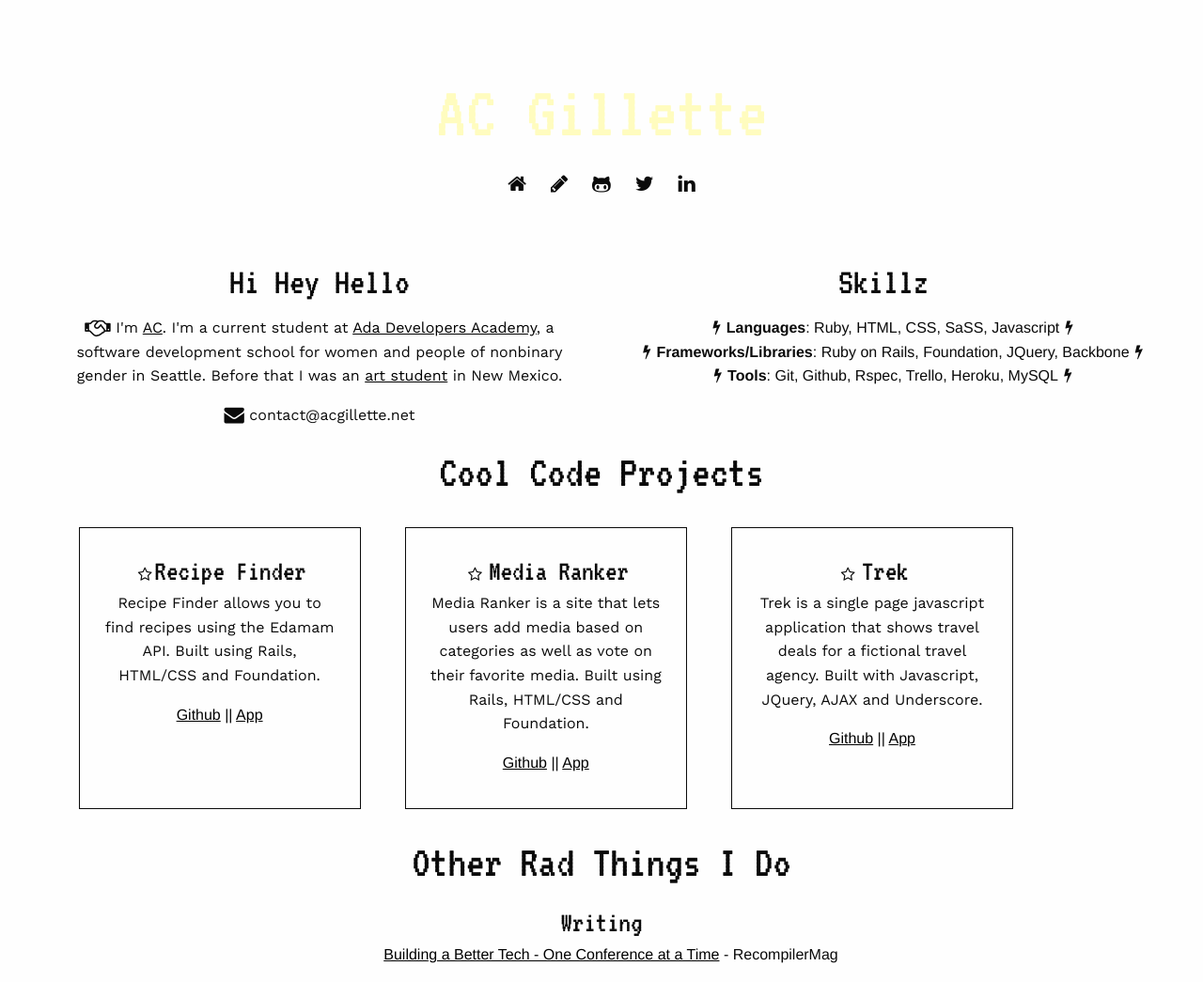
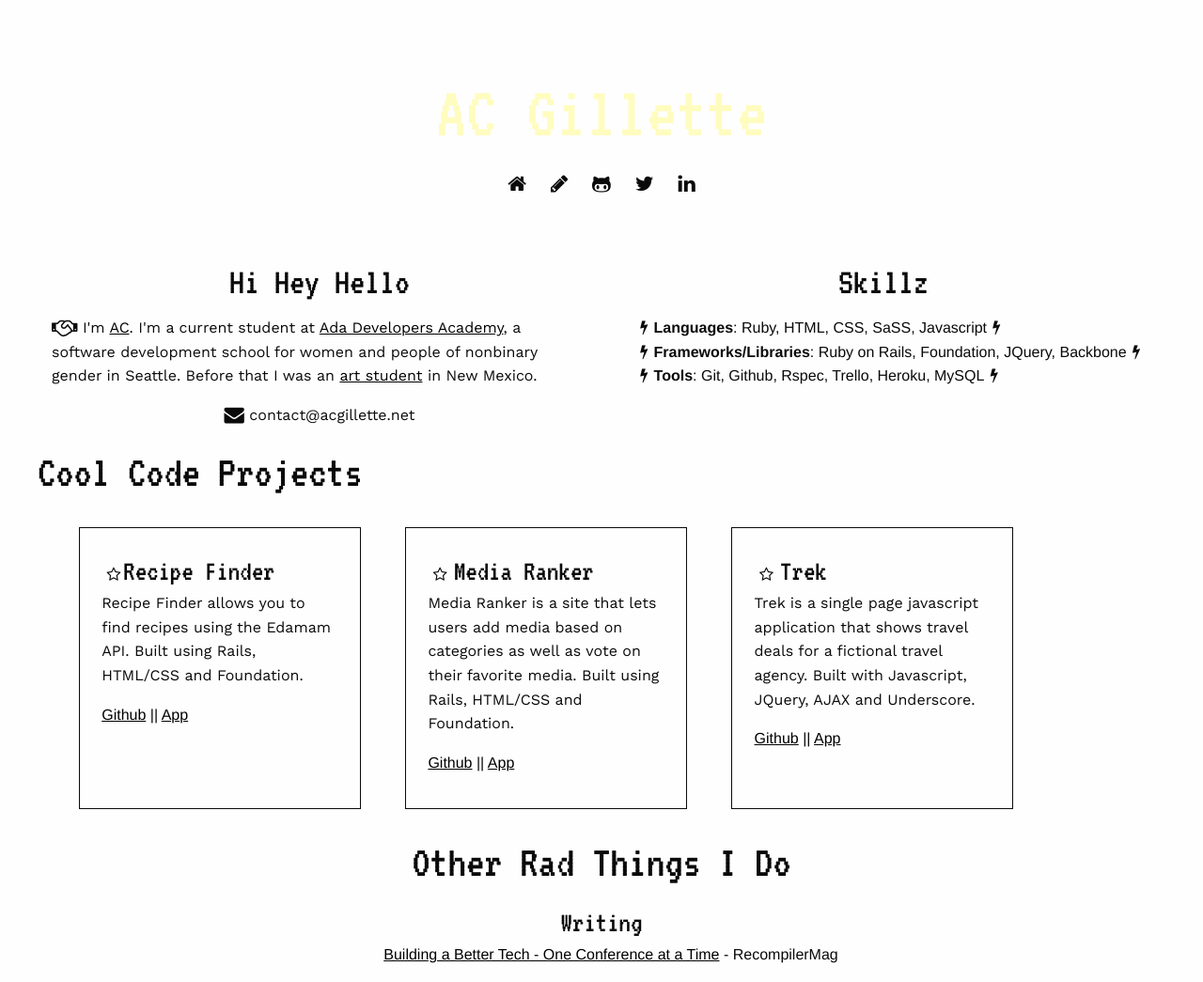
Before and after one commit to acgillette/acgillette.github.io, a Jekyll site: the page built from index.html, in a window 1280 px wide. Shown: the whole page at 94% size. Built offline with Jekyll 4.4.1, drawn with Linux system fonts in a browser that asks for light colours; nearby versions of some CDN libraries.

Commit message:
Fixed some styling that was bugging me

```diff
--- a/assets/css/main.css
+++ b/assets/css/main.css
@@ -36,7 +36,6 @@ h3 {
 
 
 p {
-  text-align:center;
   font-family: 'Work Sans', sans-serif;
 
 }
@@ -49,30 +48,27 @@ ul {
 
 
 
-
-.intro {
+#contact {
   text-align:center;
 }
 
-
-.skills {
-  text-align:center;
-}
 
 .writing {
   text-align:center;
 }
 
 .projects {
-  text-align:center;
+  /*text-align:center;*/
 }
 
 .projects h1 {
   display:inline;
+  text-align:center;
 }
 
 .project h3 {
   display:inline;
+  text-align:center;
 }
 
 .project {
@@ -93,7 +89,6 @@ ul {
 }
 
 .post {
-  text-align: center;
   text-decoration: none;
 }
 
--- a/index.html
+++ b/index.html
@@ -9,7 +9,7 @@ title: AC Gillette
   <i class="fa fa-handshake-o fa-lg" aria-hidden="true"></i> I'm <a href="https://twitter.com/quartzcrusher">AC</a>. I'm a current student at <a href="http://adadevelopersacademy.org/">Ada Developers Academy</a>,
   a software development school for women and people of nonbinary gender in Seattle. Before that I was an <a href="https://flickr.com/apogeion">art student</a> in New Mexico.
 </p>
-<p>
+<p id="contact">
   <i class="fa fa-envelope fa-lg" aria-hidden="true"></i> contact@acgillette.net
 </p>
 </section>
```
Also changed, not shown: 1 other file.
